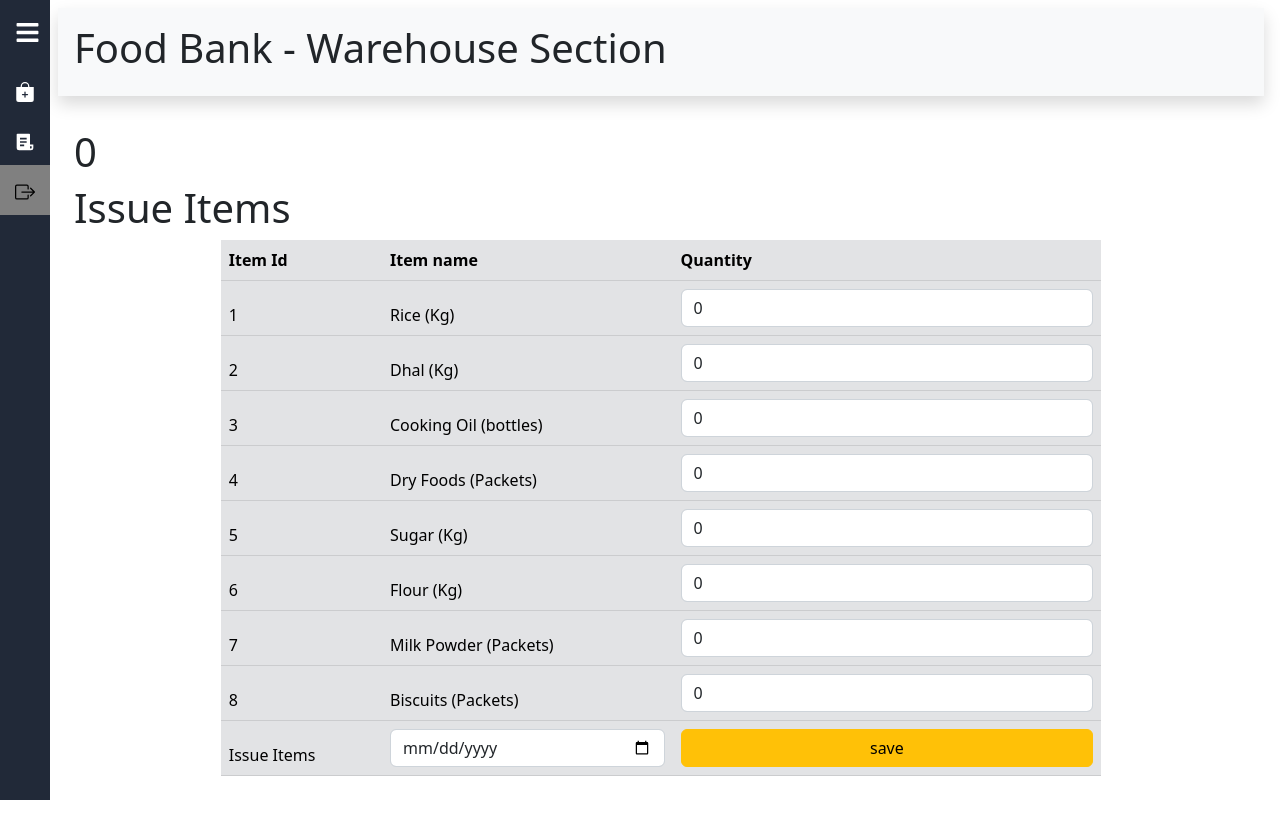
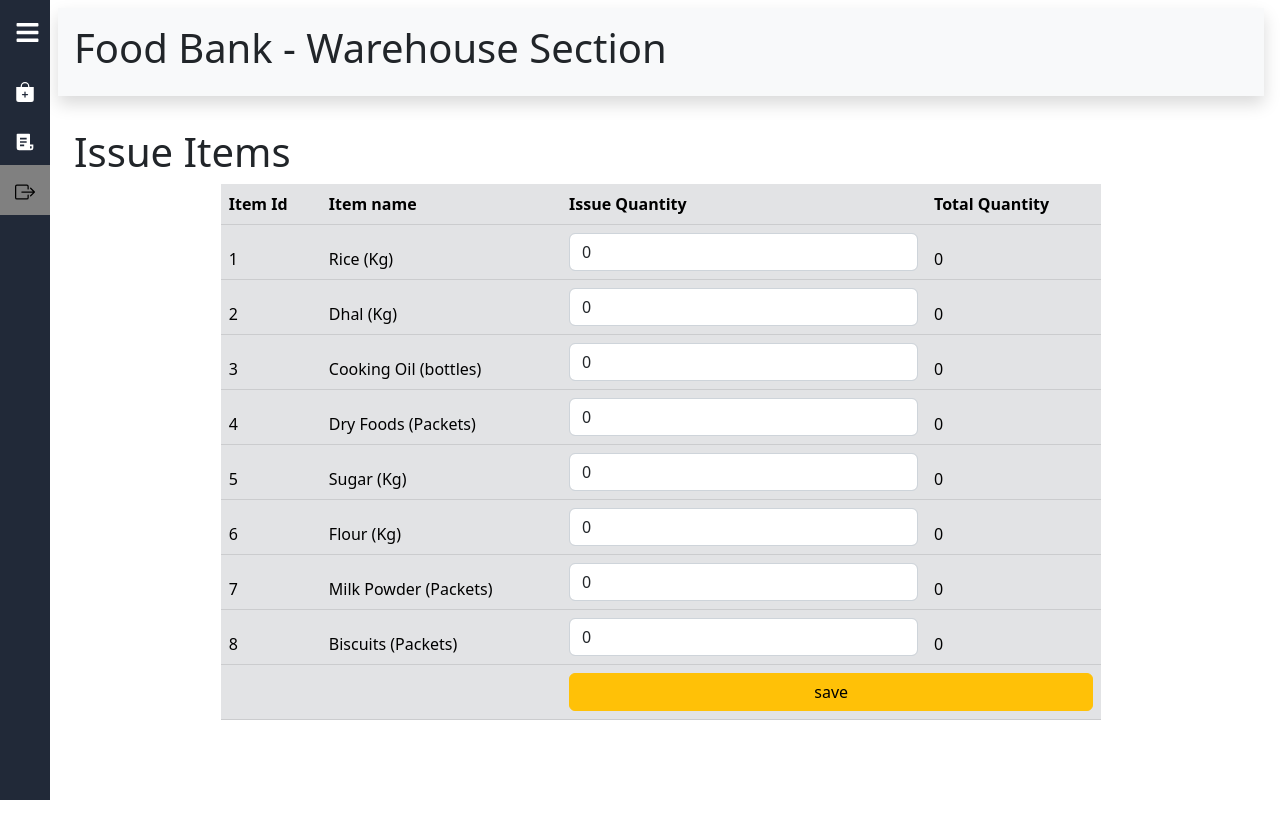
Before and after one commit to Shalinda99/FoodBank-Admin, a React (Create React App) app: page /IssueItems in a window 1280 px wide. Built offline with nearby package versions, Linux system fonts and the light colour scheme; no server answers; the HTML template or start-up script is replaced by a standard one.

Commit message:
add issue fixed

```diff
--- a/src/warehouse/AddItems.jsx
+++ b/src/warehouse/AddItems.jsx
@@ -1,7 +1,7 @@
 import React, { useState, useEffect } from "react";
 import axios from "axios";
 
-const AddItems = () => {
+const AddItems = (props) => {
   const [item1,setItem1]=useState(0);
   const [item2,setItem2]=useState(0);
   const [item3,setItem3]=useState(0);
@@ -20,42 +20,42 @@ const AddItems = () => {
 
 
         axios
-          .get("http://localhost:8080/ItemDetails/1/quantity")
+          .get("http://localhost:8080/ItemDetails/quantity/1")
           .then((quantityResponse) => setItem1(quantityResponse.data))
           .catch((error) => console.log(error));
 
           axios
-          .get("http://localhost:8080/ItemDetails/2/quantity")
+          .get("http://localhost:8080/ItemDetails/quantity/2")
           .then((quantityResponse) => setItem2(quantityResponse.data))
           .catch((error) => console.log(error));
 
           axios
-          .get("http://localhost:8080/ItemDetails/3/quantity")
+          .get("http://localhost:8080/ItemDetails/quantity/3")
           .then((quantityResponse) => setItem3(quantityResponse.data))
           .catch((error) => console.log(error));
 
           axios
-          .get("http://localhost:8080/ItemDetails/4/quantity")
+          .get("http://localhost:8080/ItemDetails/quantity/4")
           .then((quantityResponse) => setItem4(quantityResponse.data))
           .catch((error) => console.log(error));
 
           axios
-          .get("http://localhost:8080/ItemDetails/5/quantity")
+          .get("http://localhost:8080/ItemDetails/quantity/5")
           .then((quantityResponse) => setItem5(quantityResponse.data))
           .catch((error) => console.log(error));
 
           axios
-          .get("http://localhost:8080/ItemDetails/6/quantity")
+          .get("http://localhost:8080/ItemDetails/quantity/6")
           .then((quantityResponse) => setItem6(quantityResponse.data))
           .catch((error) => console.log(error));
 
           axios
-          .get("http://localhost:8080/ItemDetails/7/quantity")
+          .get("http://localhost:8080/ItemDetails/quantity/7")
           .then((quantityResponse) => setItem7(quantityResponse.data))
           .catch((error) => console.log(error));
 
           axios
-          .get("http://localhost:8080/ItemDetails/8/quantity")
+          .get("http://localhost:8080/ItemDetails/quantity/8")
           .then((quantityResponse) => setItem8(quantityResponse.data))
           .catch((error) => console.log(error));
 
@@ -116,8 +116,13 @@ const AddItems = () => {
 
 
       // Update the first package type
+      const data = {
+        newQuantity: type1NewQuantity,
+      };
+      console.log('Data sending to backend:', data);
+
       await axios.put(`http://localhost:8080/ItemDetails/${type1ID}/quantity`, {
-        newQuantity: type1NewQuantity,
+       data,
       });
 
       await axios.put(`http://localhost:8080/ItemDetails/${type2ID}/quantity`, {
@@ -176,7 +181,7 @@ const AddItems = () => {
                 <th scope="col">Item Id</th>
                 <th scope="col">Item name</th>
                 <th scope="col">Quantity</th>
-
+                <th>Total Quantity</th>
               </tr>
               <tr>
                 <td scope="col">1</td>
@@ -184,6 +189,7 @@ const AddItems = () => {
                 <td scope="col"><input type="number" className="form-control" value={itemAdd1}
                 onChange={(e)=>setItemAdd1(parseInt(e.target.value))}
                 /> </td>
+                <td>{item1}</td>
 
               </tr>
               <tr>
@@ -192,6 +198,7 @@ const AddItems = () => {
                 <td scope="col"><input type="number" className="form-control" value={itemAdd2}
                 onChange={(e)=>setItemAdd2(parseInt(e.target.value))}
                 /> </td>
+                 <td>{item2}</td>
 
               </tr>
               <tr>
@@ -200,6 +207,7 @@ const AddItems = () => {
                 <td scope="col"><input type="number" className="form-control" value={itemAdd3}
                 onChange={(e)=>setItemAdd3(parseInt(e.target.value))}
                 /> </td>
+                 <td>{item3}</td>
 
               </tr>
               <tr>
@@ -208,6 +216,7 @@ const AddItems = () => {
                 <td scope="col"><input type="number" className="form-control" value={itemAdd4}
                 onChange={(e)=>setItemAdd4(parseInt(e.target.value))}
                 /> </td>
+                 <td>{item4}</td>
 
               </tr>
               <tr>
@@ -216,6 +225,7 @@ const AddItems = () => {
                 <td scope="col"><input type="number" className="form-control" value={itemAdd5}
                 onChange={(e)=>setItemAdd5(parseInt(e.target.value))}
                 /> </td>
+                 <td>{item5}</td>
 
               </tr>
               <tr>
@@ -224,6 +234,7 @@ const AddItems = () => {
                 <td scope="col"><input type="number" className="form-control" value={itemAdd6}
                 onChange={(e)=>setItemAdd6(parseInt(e.target.value))}
                 /> </td>
+                 <td>{item6}</td>
 
               </tr>
               <tr>
@@ -232,6 +243,7 @@ const AddItems = () => {
                 <td scope="col"><input type="number" className="form-control" value={itemAdd7}
                 onChange={(e)=>setItemAdd7(parseInt(e.target.value))}
                 /> </td>
+                 <td>{item7}</td>
 
               </tr>
               <tr>
@@ -240,17 +252,16 @@ const AddItems = () => {
                 <td scope="col"><input type="number" className="form-control" value={itemAdd8}
                 onChange={(e)=>setItemAdd8(parseInt(e.target.value))}
                 /> </td>
+                 <td>{item8}</td>
 
 
               </tr>
 
               <tr>
-                <td>Add Items</td>
-                <td scope="col"><input type="date" className="form-control" value={date}
-                onChange={(e)=>setDate(e.target.value)}
-                /></td>
+                <td></td>
+                <td ></td>
 
-                <td scope="col">  <button type="submit" class="btn btn-warning me-2 w-100"  onClick={handleSaveButtonClick}>
+                <td scope="col" colSpan={2}>  <button type="submit" class="btn btn-warning me-2 w-100"  onClick={handleSaveButtonClick}>
                    save
                   </button></td>
 
--- a/src/warehouse/IssueItems.jsx
+++ b/src/warehouse/IssueItems.jsx
@@ -2,7 +2,7 @@
 import React, { useState, useEffect } from "react";
 import axios from "axios";
 
-const IssueItems = () => {
+const IssueItems = (props) => {
 
   const [item1,setItem1]=useState(0);
   const [item2,setItem2]=useState(0);
@@ -32,42 +32,42 @@ const IssueItems = () => {
 
 
         axios
-          .get("http://localhost:8080/ItemDetails/1/quantity")
+          .get("http://localhost:8080/ItemDetails/quantity/1")
           .then((quantityResponse) => setItem1(quantityResponse.data))
           .catch((error) => console.log(error));
 
           axios
-          .get("http://localhost:8080/ItemDetails/2/quantity")
+          .get("http://localhost:8080/ItemDetails/quantity/2")
           .then((quantityResponse) => setItem2(quantityResponse.data))
           .catch((error) => console.log(error));
 
           axios
-          .get("http://localhost:8080/ItemDetails/3/quantity")
+          .get("http://localhost:8080/ItemDetails/quantity/3")
           .then((quantityResponse) => setItem3(quantityResponse.data))
           .catch((error) => console.log(error));
 
           axios
-          .get("http://localhost:8080/ItemDetails/4/quantity")
+          .get("http://localhost:8080/ItemDetails/quantity/4")
           .then((quantityResponse) => setItem4(quantityResponse.data))
           .catch((error) => console.log(error));
 
           axios
-          .get("http://localhost:8080/ItemDetails/5/quantity")
+          .get("http://localhost:8080/ItemDetails/quantity/5")
           .then((quantityResponse) => setItem5(quantityResponse.data))
           .catch((error) => console.log(error));
 
           axios
-          .get("http://localhost:8080/ItemDetails/6/quantity")
+          .get("http://localhost:8080/ItemDetails/quantity/6")
           .then((quantityResponse) => setItem6(quantityResponse.data))
           .catch((error) => console.log(error));
 
           axios
-          .get("http://localhost:8080/ItemDetails/7/quantity")
+          .get("http://localhost:8080/ItemDetails/quantity/7")
           .then((quantityResponse) => setItem7(quantityResponse.data))
           .catch((error) => console.log(error));
 
           axios
-          .get("http://localhost:8080/ItemDetails/8/quantity")
+          .get("http://localhost:8080/ItemDetails/quantity/8")
           .then((quantityResponse) => setItem8(quantityResponse.data))
           .catch((error) => console.log(error));
 
@@ -164,7 +164,7 @@ const IssueItems = () => {
 
   return (
     <React.Fragment>
-      <h1>{item1}</h1>
+      {/* <h1>{item1}</h1> */}
       <h1>Issue Items</h1>
       <div className=" d-flex justify-content-center ">
         <div className="w-75">
@@ -173,7 +173,9 @@ const IssueItems = () => {
               <tr>
                 <th scope="col">Item Id</th>
                 <th scope="col">Item name</th>
-                <th scope="col">Quantity</th>
+                <th scope="col">Issue Quantity</th>
+                <th>Total Quantity</th>
+
 
               </tr>
               <tr>
@@ -182,6 +184,7 @@ const IssueItems = () => {
                 <td scope="col"><input type="number" className="form-control" value={itemAdd1}
                 onChange={(e)=>setItemAdd1(parseInt(e.target.value))}
                 /> </td>
+                <td>{item1}</td>
 
               </tr>
               <tr>
@@ -190,6 +193,7 @@ const IssueItems = () => {
                 <td scope="col"><input type="number" className="form-control" value={itemAdd2}
                 onChange={(e)=>setItemAdd2(parseInt(e.target.value))}
                 /> </td>
+                 <td>{item2}</td>
 
               </tr>
               <tr>
@@ -198,6 +202,7 @@ const IssueItems = () => {
                 <td scope="col"><input type="number" className="form-control" value={itemAdd3}
                 onChange={(e)=>setItemAdd3(parseInt(e.target.value))}
                 /> </td>
+                 <td>{item3}</td>
 
               </tr>
               <tr>
@@ -206,6 +211,7 @@ const IssueItems = () => {
                 <td scope="col"><input type="number" className="form-control" value={itemAdd4}
                 onChange={(e)=>setItemAdd4(parseInt(e.target.value))}
                 /> </td>
+                 <td>{item4}</td>
 
               </tr>
               <tr>
@@ -214,6 +220,7 @@ const IssueItems = () => {
                 <td scope="col"><input type="number" className="form-control" value={itemAdd5}
                 onChange={(e)=>setItemAdd5(parseInt(e.target.value))}
                 /> </td>
+                 <td>{item5}</td>
 
               </tr>
               <tr>
@@ -222,6 +229,7 @@ const IssueItems = () => {
                 <td scope="col"><input type="number" className="form-control" value={itemAdd6}
                 onChange={(e)=>setItemAdd6(parseInt(e.target.value))}
                 /> </td>
+                 <td>{item6}</td>
 
               </tr>
               <tr>
@@ -230,6 +238,7 @@ const IssueItems = () => {
                 <td scope="col"><input type="number" className="form-control" value={itemAdd7}
                 onChange={(e)=>setItemAdd7(parseInt(e.target.value))}
                 /> </td>
+                 <td>{item7}</td>
 
               </tr>
               <tr>
@@ -238,18 +247,18 @@ const IssueItems = () => {
                 <td scope="col"><input type="number" className="form-control" value={itemAdd8}
                 onChange={(e)=>setItemAdd8(parseInt(e.target.value))}
                 /> </td>
+                 <td>{item8}</td>
 
               </tr>
 
               <tr>
-                <td>Issue Items</td>
-                <td scope="col"><input type="date" className="form-control" value={date}
-                onChange={(e)=>setDate(e.target.value)}
-                /></td>
+                <td></td>
+                <td ></td>
 
-                <td scope="col">  <button type="submit" class="btn btn-warning me-2 w-100"  onClick={handleSaveButtonClick}>
+                <td scope="col" colSpan={2}>  <button type="submit" class="btn btn-warning me-2 w-100"  onClick={handleSaveButtonClick}>
                    save
                   </button></td>
+
 
               </tr>
             </thead>
```
